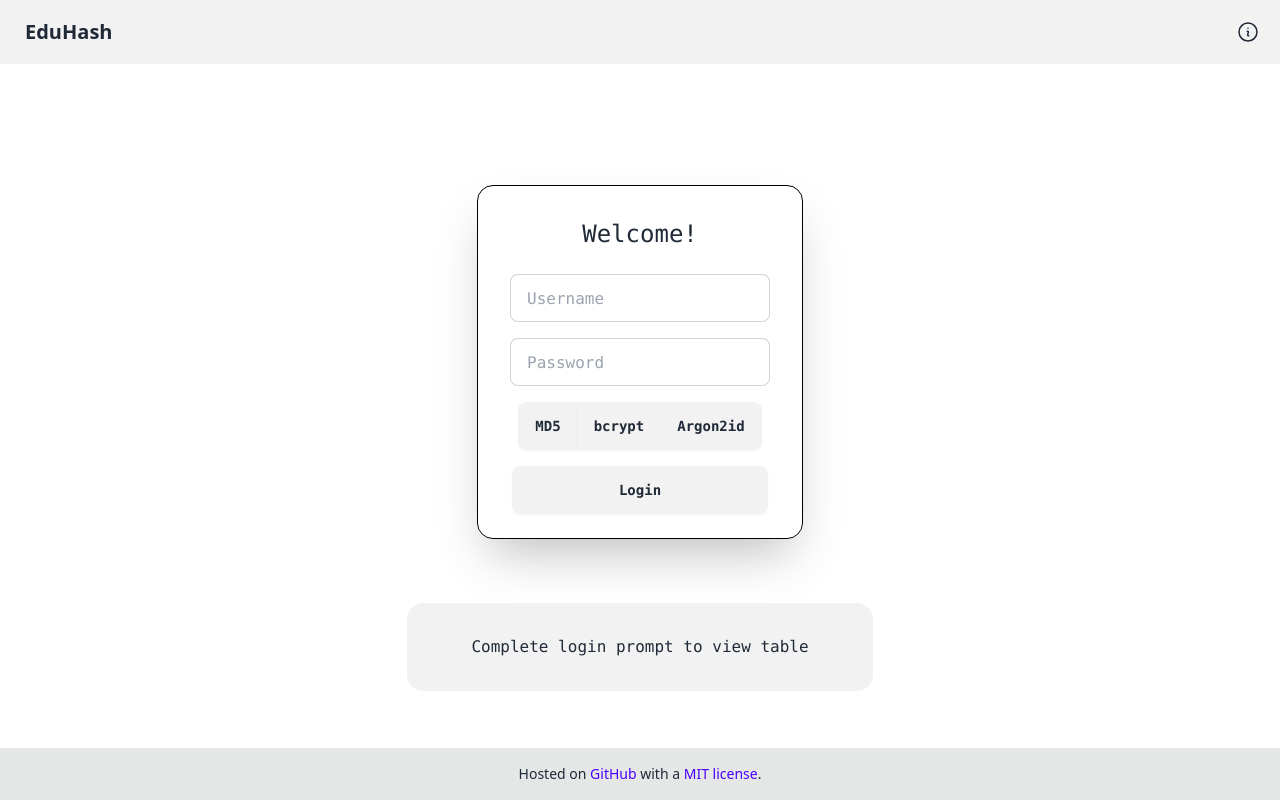
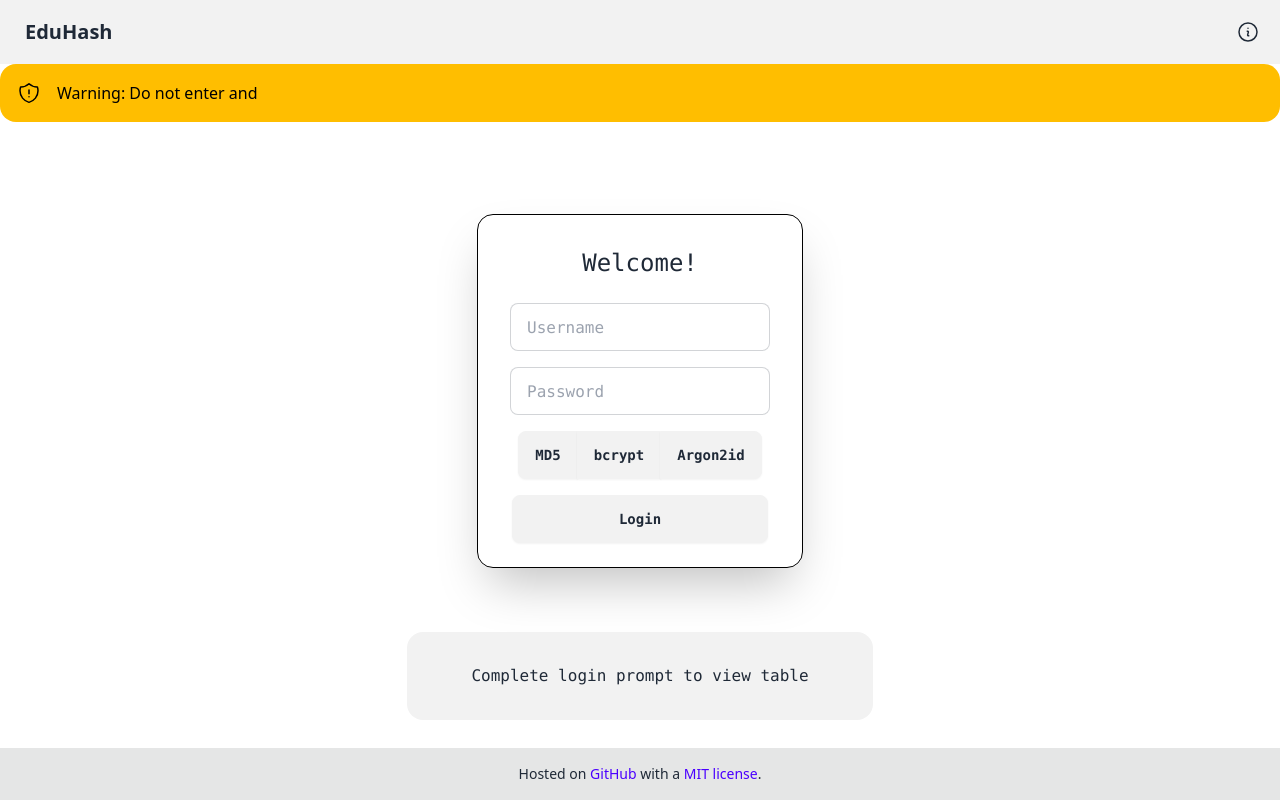
Before and after one commit to vanfossen/eduhash, a Vue app: page / in a window 1280 px wide. Built offline with nearby package versions, Linux system fonts and the light colour scheme.

Commit message:
started warning

```diff
--- a/src/App.vue
+++ b/src/App.vue
@@ -5,6 +5,7 @@ import { ref } from "vue";
 import { md5Hash, bcryptHash, argon2idHash } from "./utils.ts";
 import Navbar from "./components/Navbar.vue";
 import Footer from "./components/Footer.vue";
+import Warning from "./components/Warning.vue";
 
 // constants
 const ALGORITHM_LIST = ["MD5", "bcrypt", "Argon2id"];
@@ -95,6 +96,8 @@ const handleLogin = async () => {
 <template>
   <Navbar />
 
+  <Warning />
+
   <div class="flex grow flex-col items-center justify-center font-mono">
     <!-- Login.vue -->
     <div
--- /dev/null
+++ b/src/components/Warning.vue
@@ -0,0 +1,26 @@
+<!-- Warning.vue -->
+<script setup lang="ts"></script>
+
+<template>
+  <div role="alert" class="alert alert-warning">
+    <!-- heroicons | shield-exclamation -->
+    <svg
+      xmlns="http://www.w3.org/2000/svg"
+      fill="none"
+      viewBox="0 0 24 24"
+      stroke-width="1.5"
+      stroke="currentColor"
+      class="size-6"
+    >
+      <path
+        stroke-linecap="round"
+        stroke-linejoin="round"
+        d="M12 9v3.75m0-10.036A11.959 11.959 0 0 1 3.598 6 11.99 11.99 0 0 0 3 9.75c0 5.592 3.824 10.29 9 11.622 5.176-1.332 9-6.03 9-11.622 0-1.31-.21-2.57-.598-3.75h-.152c-3.196 0-6.1-1.25-8.25-3.286Zm0 13.036h.008v.008H12v-.008Z"
+      />
+    </svg>
+
+    <span>Warning: Do not enter and </span>
+  </div>
+</template>
+
+<style scoped></style>
```
